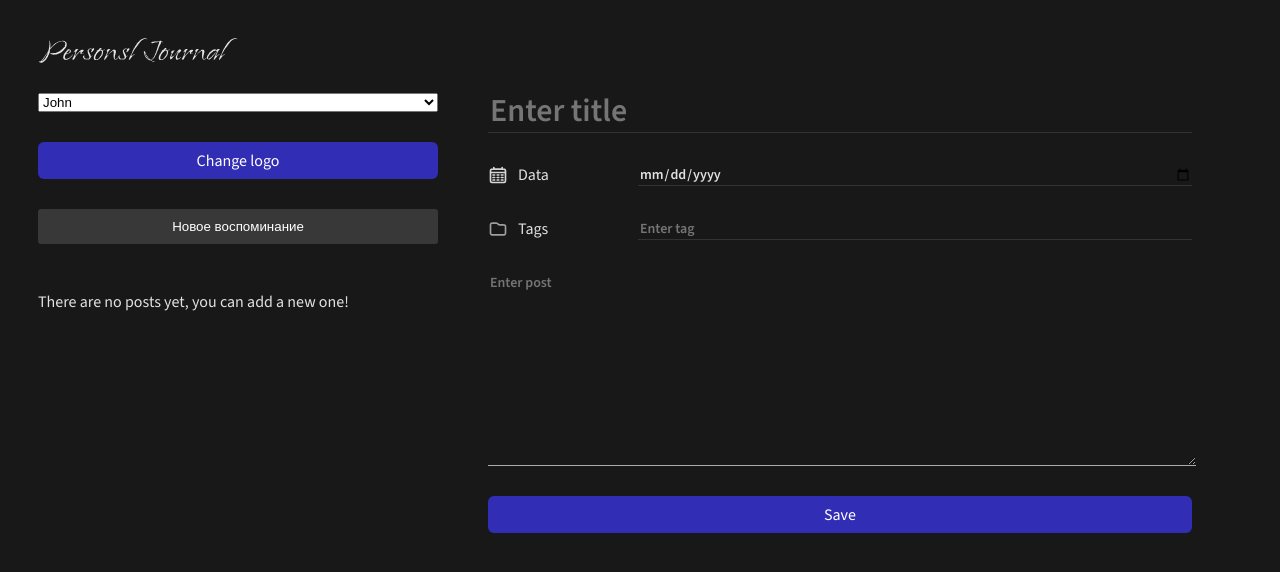
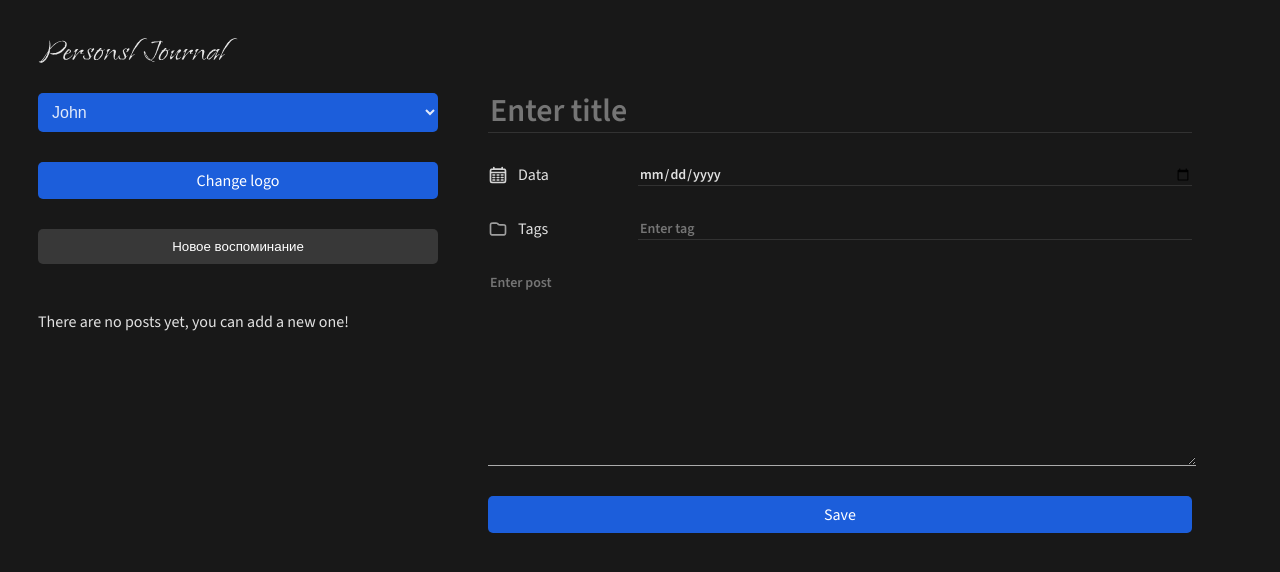
Before and after one commit to rail-sabirov/react-lessons, a React (Vite) app: page / in a window 1280 px wide. Shown: the top 572 px of the page. Built offline with nearby package versions, Linux system fonts and the light colour scheme.

Commit message:
Ex: Stylization

```diff
--- a/src/components/Button/Button.css
+++ b/src/components/Button/Button.css
@@ -1,5 +1,5 @@
 .button {
-	border-radius: 6px;
+	border-radius: var(--border-radius);
 	padding: 8px 30px;
 	font-size: 16px;
 	font-family: inherit;
@@ -11,9 +11,9 @@
 }
 
 .accent:hover {
-	background: #222096;
+	background: var(--blue-hover);
 }
 
 .accent {
-	background: #312eb5;
+	background: var(--blue);
 }
--- a/src/components/CardButton/CardButton.css
+++ b/src/components/CardButton/CardButton.css
@@ -1,5 +1,5 @@
 .card-button {
-	border-radius: 3px;
+	border-radius: var(--border-radius);
 	background: rgba(128, 128, 128, 0.3);
 	color: white;
 	padding: 20px;
--- a/src/components/JournalForm/JournalForm.jsx
+++ b/src/components/JournalForm/JournalForm.jsx
@@ -7,7 +7,6 @@ import { fromReducer, INITIAL_STATE } from './JournalForm.state';
 import Input from '../Input/Input';
 import { UserContext } from '../../context/user.context';
 import { prepareDate } from '../../App';
-
 
 function JournalForm({ addItem, selectedPostData, onDelete }) {
 
--- a/src/components/JournalItem/JournalItem.css
+++ b/src/components/JournalItem/JournalItem.css
@@ -1,5 +1,5 @@
 .journal-item {
-	border-radius: 3px;
+	border-radius: var(--border-radius);
 	background: rgba(128, 128, 128, 0.3);
 	color: blue;
 	padding: 20px;
--- a/src/components/SelectUser/SelectUser.jsx
+++ b/src/components/SelectUser/SelectUser.jsx
@@ -1,5 +1,6 @@
 import { useContext } from 'react';
 import { UserContext } from '../../context/user.context';
+import styles from './SelectUser.module.css';
 
 function SelectUser() {
     // Получаем контекст для выбранного пользователя
@@ -12,7 +13,12 @@ function SelectUser() {
     };
 
     return (
-        <select name="user" id="user" value={ userId } onChange={ changeUser }>
+        <select
+            name="user"
+            id="user"
+            className={ styles.select }
+            value={ userId }
+            onChange={ changeUser }>
             <option value="1">John</option>
             <option value="2">Sam</option>
         </select>
--- /dev/null
+++ b/src/components/SelectUser/SelectUser.module.css
@@ -0,0 +1,12 @@
+.select {
+    padding: 10px;
+    background-color: var(--blue);
+    border: none;
+    border-radius: var(--border-radius);
+    color: var(--text-color);
+    font-size: var(--font-size);
+}
+
+.select:hover {
+    background-color: var(--blue-hover);
+}
--- a/src/index.css
+++ b/src/index.css
@@ -1,7 +1,12 @@
 :root {
-  --text-color: rgba(255, 255, 255, 0.87);
-  --label-color: rgba(194, 194, 194, 0.87);
+  --text-color: #ffffffde;
+  --label-color: #c2c2c2de;
   --background-color: #181818;
+  --button-bg: #13387e;
+  --blue: #1c5edb;
+  --blue-hover: #3976eb;
+  --border-radius: 5px;
+  --font-size: 16px;
 
 
   font-family: 'Source Sans 3', sans-serif;
```
